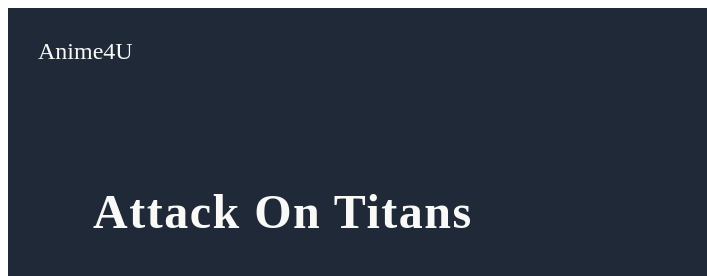
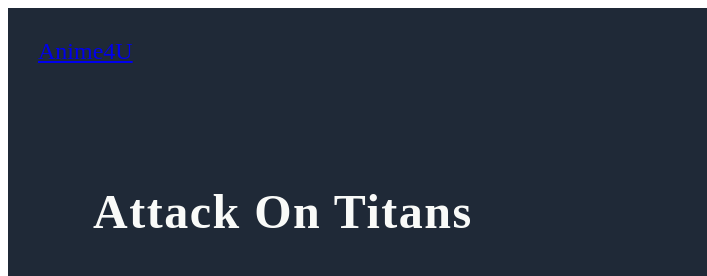
Before and after one commit to Harshkr1/Landingpage, a plain HTML site: page index.html in a window 1280 px wide. Shown: the top 276 px of the page, 0-707 px from the left. Drawn offline with Linux system fonts and the light colour scheme.

Commit message:
Before linking it to external resource

```diff
--- a/index.html
+++ b/index.html
@@ -13,7 +13,7 @@
         <div class="first">
             <div class="header">
                 <div class="logo">
-                    Anime4U
+                   <a href="https://zoro.to/home"> Anime4U</a>
                 </div>
 
                 <ul class="links">
```
